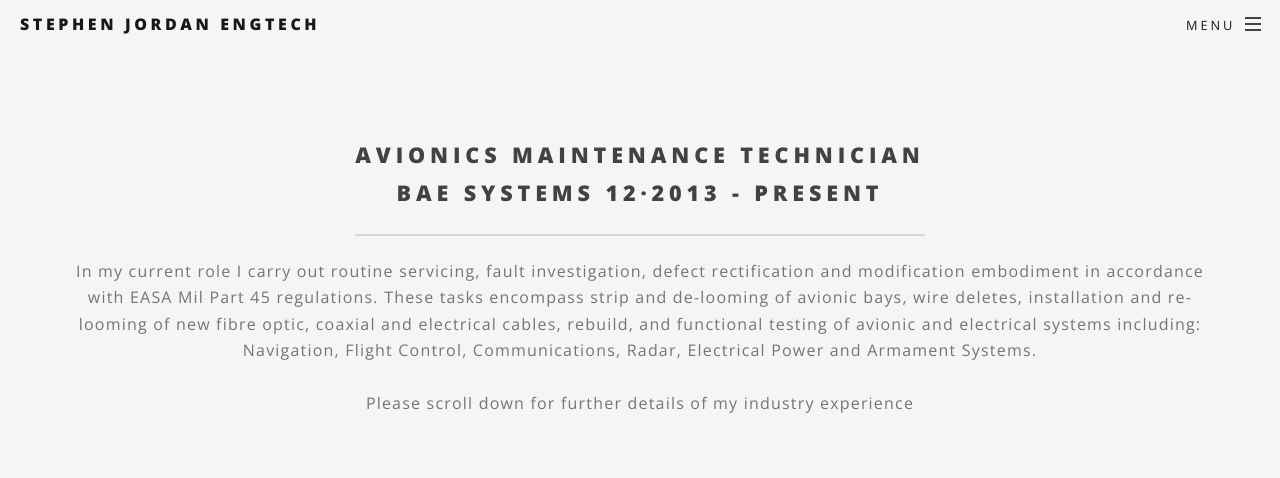
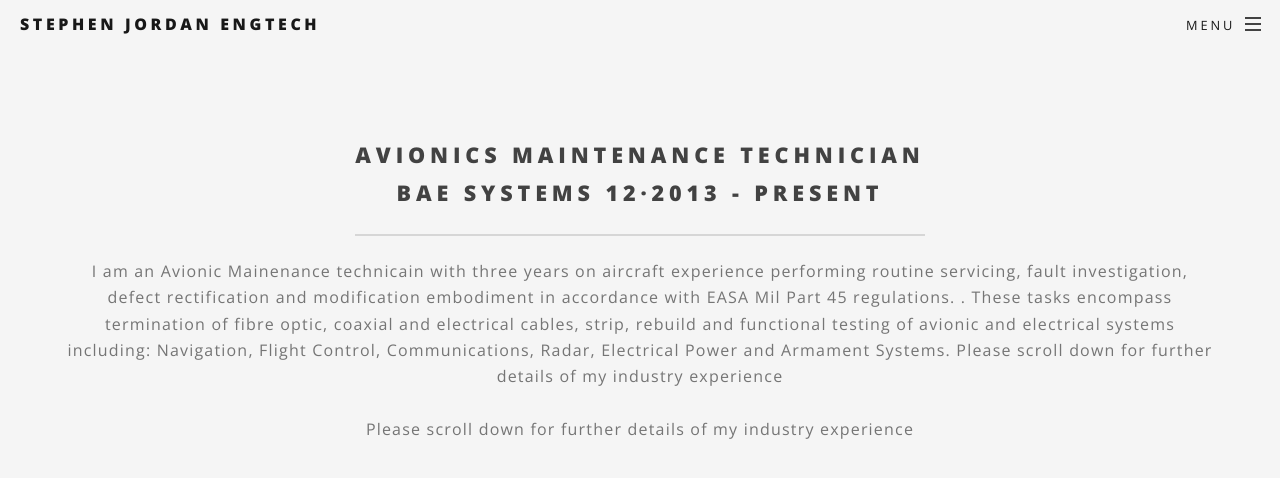
Before and after one commit to SJJUK/SJJUK.github.io, a Jekyll site: the page built from index.html, in a window 1280 px wide and 900 px high, scrolled down 860 px, cut to the strip 0-512 px from the top of the window. Shown: the top 478 px of the strip. Built offline with Jekyll 4.4.1, drawn with Linux system fonts in a browser that asks for light colours.

Commit message:
updated intro text

```diff
--- a/index.html
+++ b/index.html
@@ -19,13 +19,9 @@
 							<header class="major">
 								<h2>Avionics Maintenance Technician<br />
 								BAE Systems 12·2013 - Present</h2>
-								<p>In my current role I carry out routine servicing, fault investigation,
-								defect rectification and modification embodiment in accordance
-								with EASA Mil Part 45 regulations. These tasks encompass strip
-								and de-looming of avionic bays, wire deletes, installation and
-								re-looming of new fibre optic, coaxial and electrical cables, rebuild, and functional testing
-								of avionic and electrical systems including:  Navigation, Flight Control,
-								Communications,  Radar, Electrical Power and  Armament Systems.<br />
+								<p>I am an Avionic Mainenance technicain with three years on aircraft experience performing routine servicing, fault investigation, defect rectification and modification embodiment in accordance with EASA Mil Part 45 regulations. . These tasks encompass termination of fibre optic, coaxial and electrical cables, strip, rebuild and functional testing of avionic and electrical systems including: Navigation, Flight Control, Communications, Radar, Electrical Power and Armament Systems.
+
+Please scroll down for further details of my industry experience<br />
 								<br />
 								Please scroll  down for further details of my industry experience</p>
 							</header>
```
